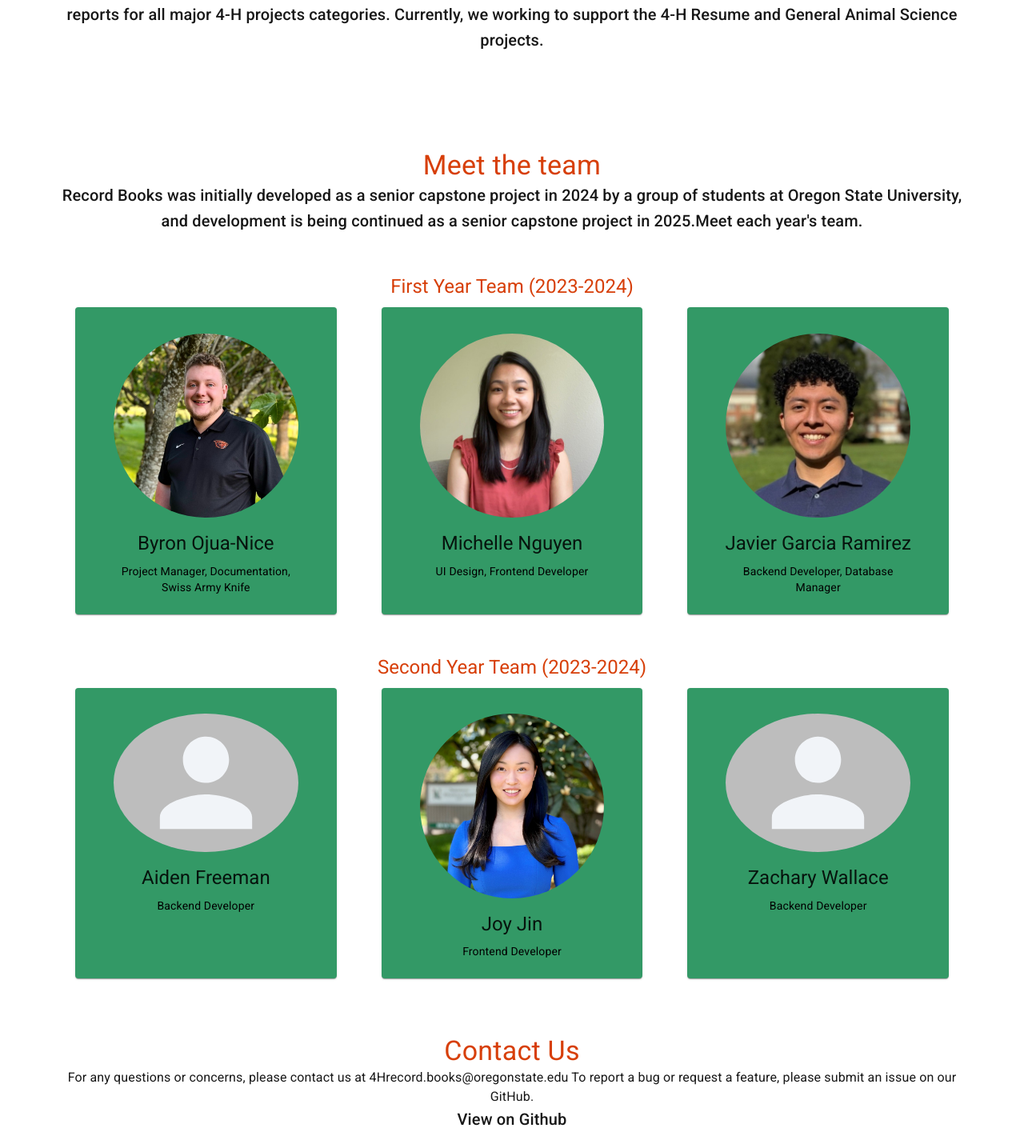
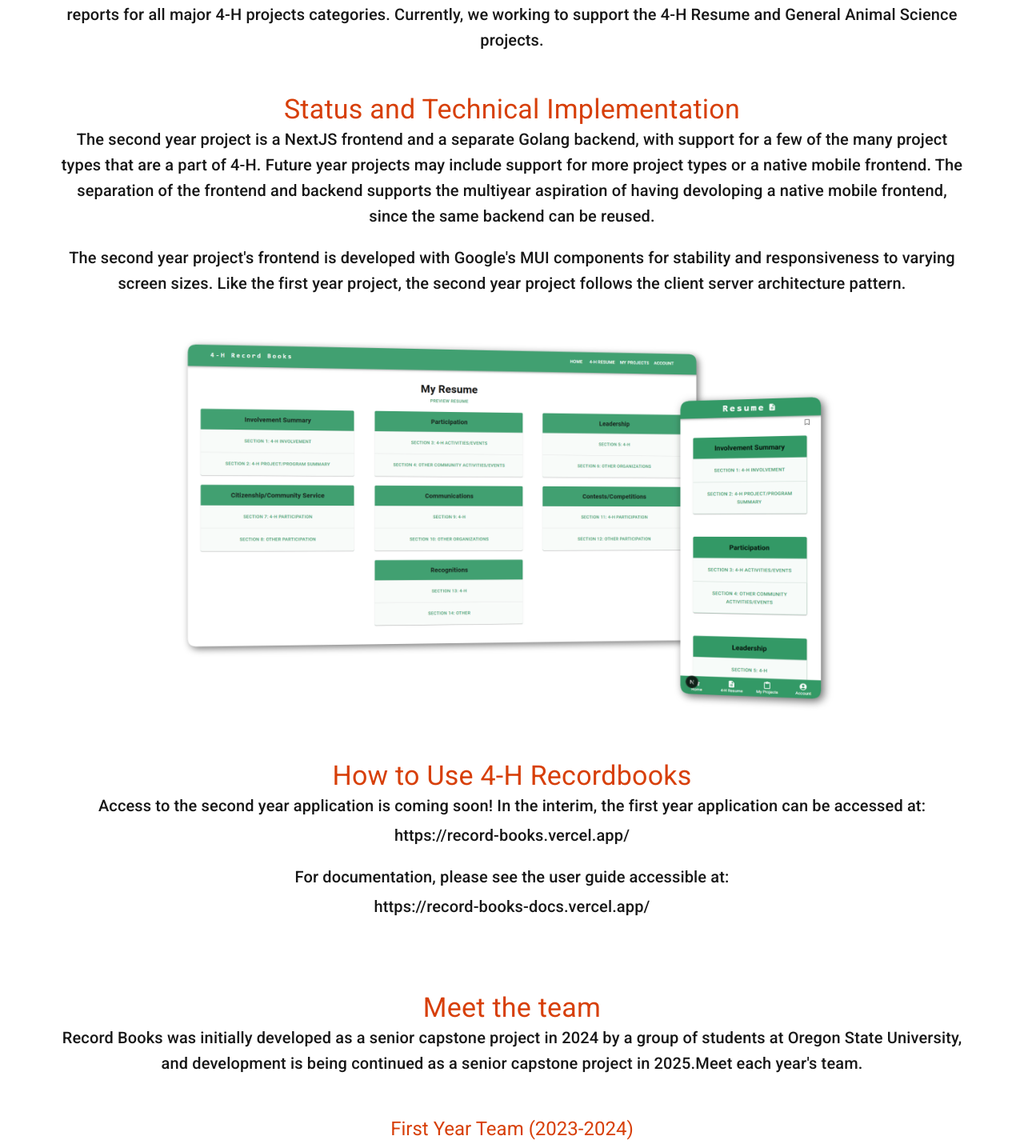
Before and after one commit to Oregon-State-4-H/4h-recordbook-frontend, a Next.js app: page / in a window 1280 px wide. Shown: the part 968-2403 px from the top of the page at 80% size. Built offline with nearby package versions, Linux system fonts and the light colour scheme; what @mui/material-nextjs would draw is missing.

Commit message:
other assignment requirements

```diff
--- a/src/components/Landing/ContactCardsY2.tsx
+++ b/src/components/Landing/ContactCardsY2.tsx
@@ -83,7 +83,7 @@
             <Container maxWidth="sm">
               <Avatar
                 sx={{ width: "100%", height: "100%" }}
-                // src="/photos/javier_profile.jpeg"
+                src="/photos/zach.jpg"
                 alt="Zachary Wallace"
               ></Avatar>
             </Container>
--- a/src/components/Landing/IntroAbout.tsx
+++ b/src/components/Landing/IntroAbout.tsx
@@ -1,6 +1,8 @@
 "use client";
 
+import Avatar from "@mui/material/Avatar";
 import Typography from "@mui/material/Typography";
+import Container from "@mui/material/Container";
 
 function IntroAbout() {
   const blurb: string =
@@ -105,6 +107,111 @@
           4-H Resume and General Animal Science projects.
         </Typography>
       </div>
+      <div>
+        <Typography
+          variant="h4"
+          sx={{
+            textAlign: "center",
+            maxWidth: "90%",
+            marginLeft: "5%",
+            marginRight: "5%",
+          }}
+          color="#D73F09"
+        >
+          Status and Technical Implementation
+        </Typography>
+        <Typography
+          variant="h6"
+          sx={{
+            textAlign: "center",
+            width: "100%",
+            paddingBottom: "20px",
+          }}
+        >
+          The second year project is a NextJS frontend and a separate Golang
+          backend, with support for a few of the many project types that are a
+          part of 4-H. Future year projects may include support for more project
+          types or a native mobile frontend. The separation of the frontend and
+          backend supports the multiyear aspiration of having devoloping a
+          native mobile frontend, since the same backend can be reused.
+        </Typography>
+        <Typography
+          variant="h6"
+          sx={{
+            textAlign: "center",
+            width: "100%",
+            paddingBottom: "50px",
+          }}
+        >
+          The second year project's frontend is developed with Google's MUI
+          components for stability and responsiveness to varying screen sizes.
+          Like the first year project, the second year project follows the
+          client server architecture pattern.
+        </Typography>
+        <Container maxWidth="md">
+          <Avatar
+            variant="square"
+            src="/photos/demo.png"
+            alt="Dashboard Mobile and Desktop"
+            sx={{ width: "100%", height: "100%", paddingBottom: "50px" }}
+          />
+        </Container>
+      </div>
+      <div>
+        <Typography
+          variant="h4"
+          sx={{
+            textAlign: "center",
+            maxWidth: "90%",
+            marginLeft: "5%",
+            marginRight: "5%",
+          }}
+          color="#D73F09"
+        >
+          How to Use 4-H Recordbooks
+        </Typography>
+        <Typography
+          variant="h6"
+          sx={{
+            textAlign: "center",
+            width: "100%",
+            paddingBottom: "5px",
+          }}
+        >
+          Access to the second year application is coming soon! In the interim,
+          the first year application can be accessed at:
+        </Typography>
+        <Typography
+          variant="h6"
+          sx={{
+            textAlign: "center",
+            width: "100%",
+            paddingBottom: "20px",
+          }}
+        >
+          https://record-books.vercel.app/
+        </Typography>
+        <Typography
+          variant="h6"
+          sx={{
+            textAlign: "center",
+            width: "100%",
+            paddingBottom: "5px",
+          }}
+        >
+          For documentation, please see the user guide accessible at:
+        </Typography>
+        <Typography
+          variant="h6"
+          sx={{
+            textAlign: "center",
+            width: "100%",
+            paddingBottom: "20px",
+          }}
+        >
+          https://record-books-docs.vercel.app/
+        </Typography>
+      </div>
     </div>
   );
 }
--- a/src/components/Landing/IntroBanner.tsx
+++ b/src/components/Landing/IntroBanner.tsx
@@ -1,4 +1,4 @@
-'use client'
+"use client";
 
 import Typography from "@mui/material/Typography";
 import Box from "@mui/material/Box";
@@ -36,7 +36,7 @@
           >
             <Typography
               variant="h2"
-              width="70vw"
+              width="100%"
               color="#D73F09"
               sx={{
                 paddingTop: "90px",
@@ -89,7 +89,7 @@
             <Container>
               <Typography
                 variant="h2"
-                width="70vw"
+                width="100%"
                 color="#D73F09"
                 sx={{
                   paddingTop: "90px",
--- a/src/components/Landing/IntroTeam.tsx
+++ b/src/components/Landing/IntroTeam.tsx
@@ -62,7 +62,7 @@
             paddingTop: "50px",
           }}
         >
-          Second Year Team (2023-2024)
+          Second Year Team (2024-2025)
         </Typography>
         <ContactCardsY2 />
       </div>
```
Also changed, not shown: public/photos/demo.png (added), public/photos/zach.jpg (added).
